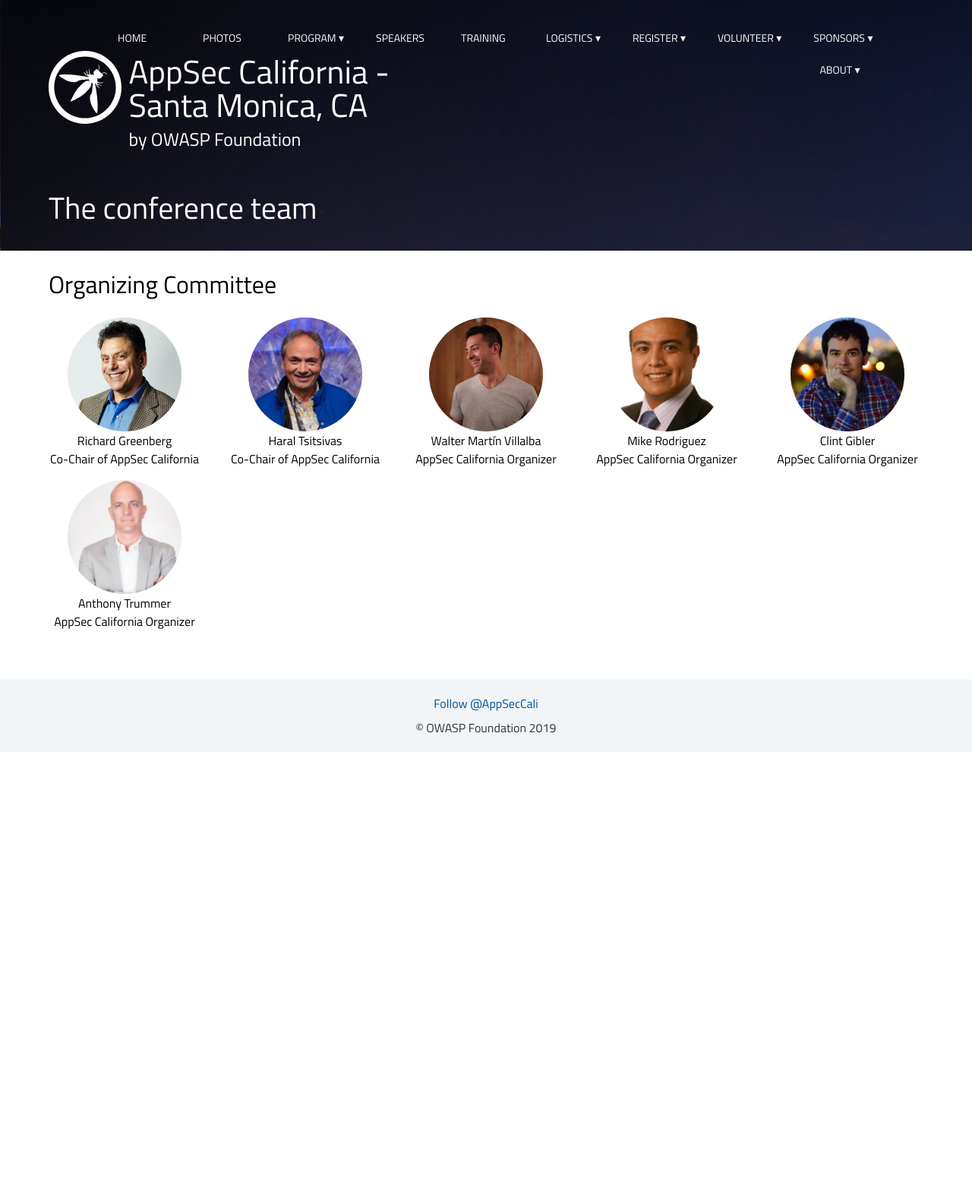
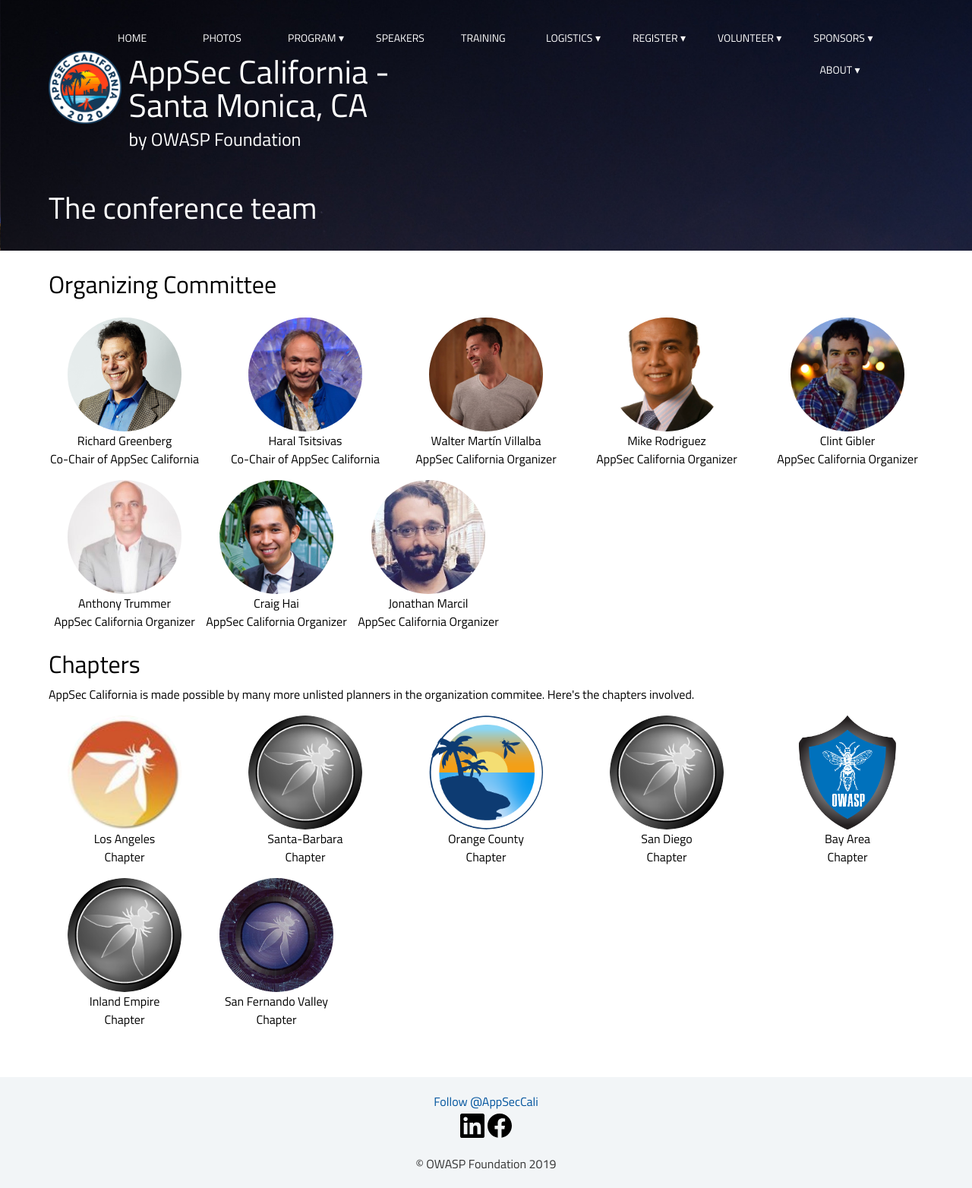
Before and after one commit to OWASP/2020-appseccalifornia, a Jekyll site: the page built from about/team.md, in a window 1280 px wide. Shown: the whole page at 76% size. Built offline with Jekyll 4.4.1, drawn with Linux system fonts in a browser that asks for light colours; some web fonts are replaced; comment, search, counter and statistics services are not loaded; before the commit the page ends 990 px from its top, so only the background shows below that.

Commit message:
visual changes
updated logo!
added links to linkedin and facebook
added OC to about/team
added Chapters in about/team
updated video to 2019 trailer

```diff
--- a/_data/team.yml
+++ b/_data/team.yml
@@ -17,6 +17,14 @@
   - name: Anthony Trummer
     role: AppSec California Organizer
     image: anthony.jpg
+  - name: Craig Hai
+    role: AppSec California Organizer
+    image: craighai.jpg
+  - name: Jonathan Marcil
+    role: AppSec California Organizer
+    image: jonathan.jpg
+
+
 staff:
   - name:
     role:
--- a/_includes/footer.html
+++ b/_includes/footer.html
@@ -1,6 +1,10 @@
 <footer>
 <div>
 <a href="https://twitter.com/AppSecCali?ref_src=twsrc%5Etfw" class="twitter-follow-button" data-show-count="false">Follow @AppSecCali</a><script async src="https://platform.twitter.com/widgets.js" charset="utf-8"></script>
+<div>
+<a href="https://www.linkedin.com/company/appsec-california/" target="_blank"><img width=32 src="/assets/images/linkedin.svg"/></a>
+<a href="https://www.facebook.com/appseccalifornia/" target="_blank"><img width=32 src="/assets/images/facebook.svg"/></a>
+</div>
 </div>
 
 	<div>&copy; OWASP Foundation 2019</div>
--- a/about/team.md
+++ b/about/team.md
@@ -15,4 +15,44 @@
 	</li>
 	{% endfor %}
 	</ul>
+
+	<h2>Chapters</h2>
+	AppSec California is made possible by many more unlisted planners in the organization commitee. Here's the chapters involved.
+	<ul>
+	<li>
+		<div style="background-image: url(../assets/images/owaspla.jpg)" alt=""></div>
+		<h4>Los Angeles</h4>
+		<span class="role">Chapter</span>
+	</li>
+	<li>
+		<div style="background-image: url(../assets/images/owasp_logo_r_icon.png)" alt=""></div>
+		<h4>Santa-Barbara</h4>
+		<span class="role">Chapter</span>
+	</li>
+	<li>
+		<div style="background-image: url(../assets/images/OWASP_OC_v2b_notext.png)" alt=""></div>
+		<h4>Orange County</h4>
+		<span class="role">Chapter</span>
+	</li>
+	<li>
+		<div style="background-image: url(../assets/images/owasp_logo_r_icon.png)" alt=""></div>
+		<h4>San Diego</h4>
+		<span class="role">Chapter</span>
+	</li>
+	<li>
+		<div style="background-image: url(../assets/images/bayarea.png)" alt=""></div>
+		<h4>Bay Area</h4>
+		<span class="role">Chapter</span>
+	</li>
+	<li>
+		<div style="background-image: url(../assets/images/owasp_logo_r_icon.png)" alt=""></div>
+		<h4>Inland Empire</h4>
+		<span class="role">Chapter</span>
+	</li>
+	<li>
+		<div style="background-image: url(../assets/images/San-Fernando-Valley.jpg)" alt=""></div>
+		<h4>San Fernando Valley</h4>
+		<span class="role">Chapter</span>
+	</li>
+	</ul>
 </section>
--- a/assets/_sass/_header.scss
+++ b/assets/_sass/_header.scss
@@ -42,7 +42,7 @@
 
 	a.logo {
 		font-size: 120%;
-		background-image: url("../images/logo_negative.svg");
+		background-image: url("../images/owasp2020transparent.png");
 		background-repeat: no-repeat;
 		background-size: auto 5em;
 		background-position: left center;
--- a/index.html
+++ b/index.html
@@ -45,6 +45,6 @@
 </div>
 <br>
 <div align="center" class="video-container">
-<iframe width="1245" height="700" src="https://www.youtube.com/embed/Pbg_VvWg2yc" frameborder="0" allow="accelerometer; autoplay; encrypted-media; gyroscope; picture-in-picture" allowfullscreen></iframe>
+<iframe width="1245" height="700" src="https://www.youtube.com/embed/hqui975ee9c" frameborder="0" allow="accelerometer; autoplay; encrypted-media; gyroscope; picture-in-picture" allowfullscreen></iframe>
 </div>
 </section>
```
Also changed, not shown: assets/images/OWASP_OC_v2b_notext.png (added), assets/images/San-Fernando-Valley.jpg (added), assets/images/bayarea.png (added), assets/images/facebook.svg (added), assets/images/linkedin.svg (added), assets/images/owasp2020transparent.png (added), assets/images/owasp_logo_r_icon.png (added), assets/images/owaspla.jpg (added), assets/images/team/craighai.jpg (added), assets/images/team/jonathan.jpg (added).
